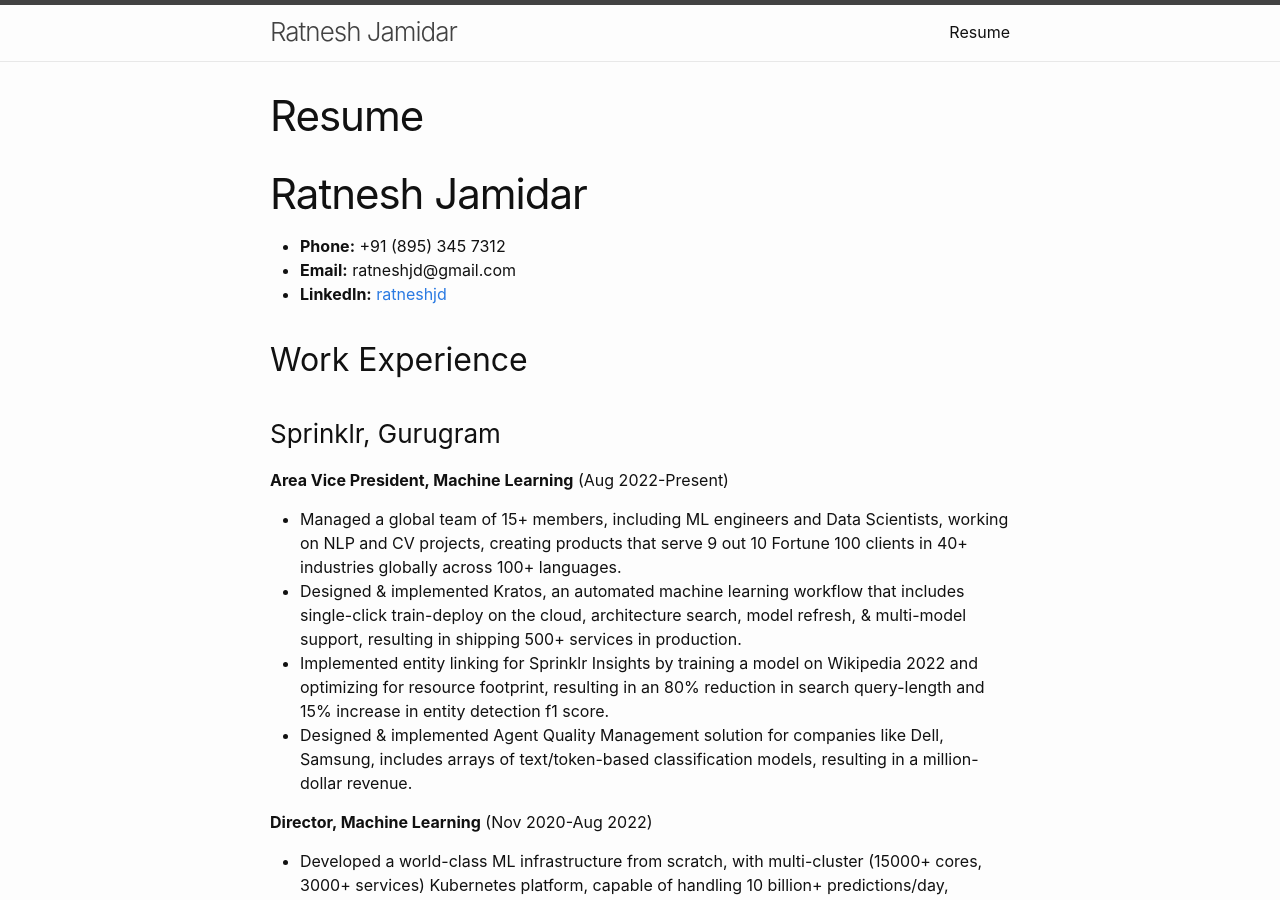
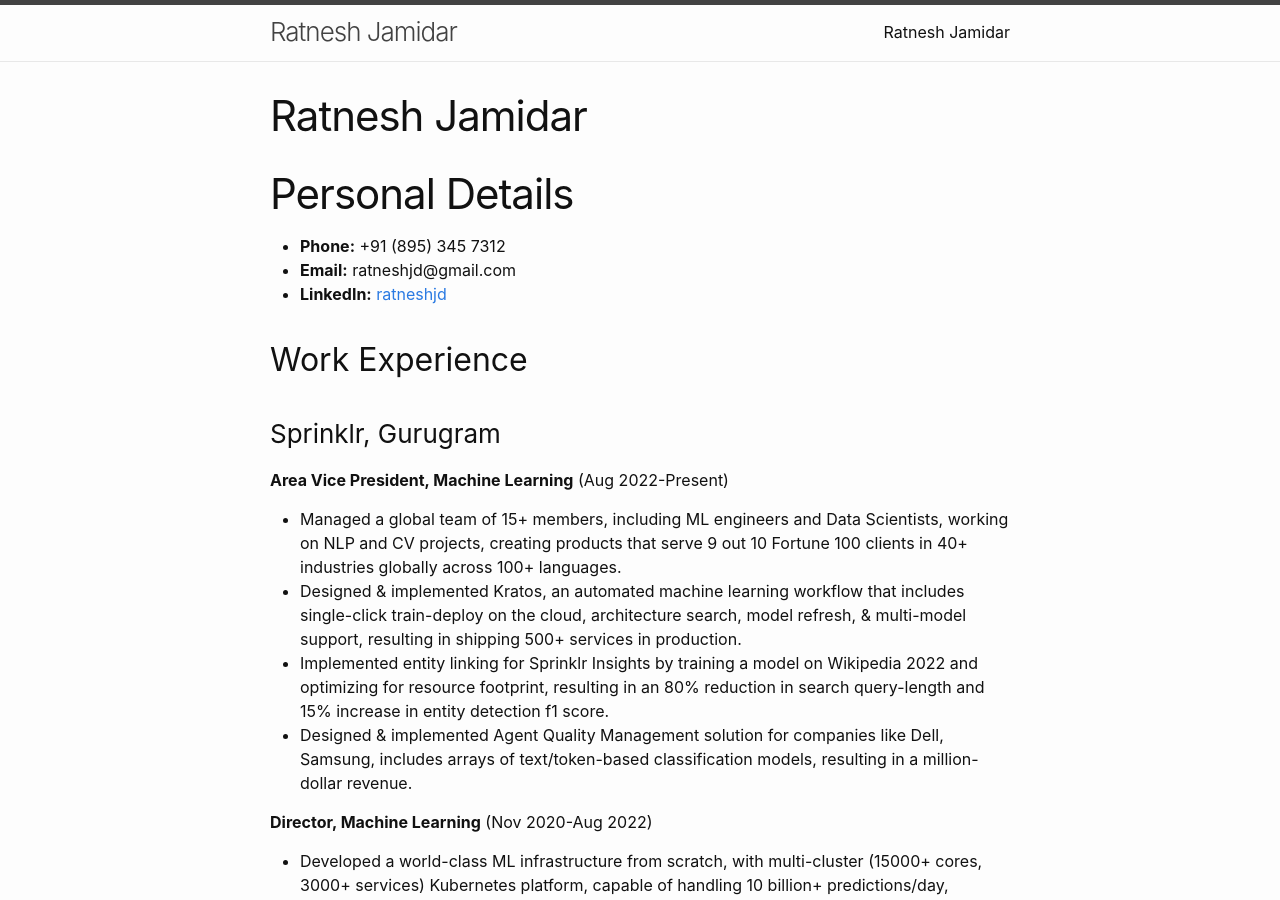
Before and after one commit to rtjamidar/rtjamidar.github.io, a Jekyll site: the page built from resume.md, in a window 1280 px wide and 900 px high. Built offline with Jekyll 4.4.1, drawn with Linux system fonts in a browser that asks for light colours.

Commit message:
Update resume.md

```diff
--- a/resume.md
+++ b/resume.md
@@ -1,9 +1,9 @@
 ---
 layout: page
-title: "Resume"
+title: "Ratnesh Jamidar"
 permalink: /resume/
 ---
-# Ratnesh Jamidar
+# Personal Details
 
 - **Phone:** +91 (895) 345 7312
 - **Email:** ratneshjd@gmail.com
```
